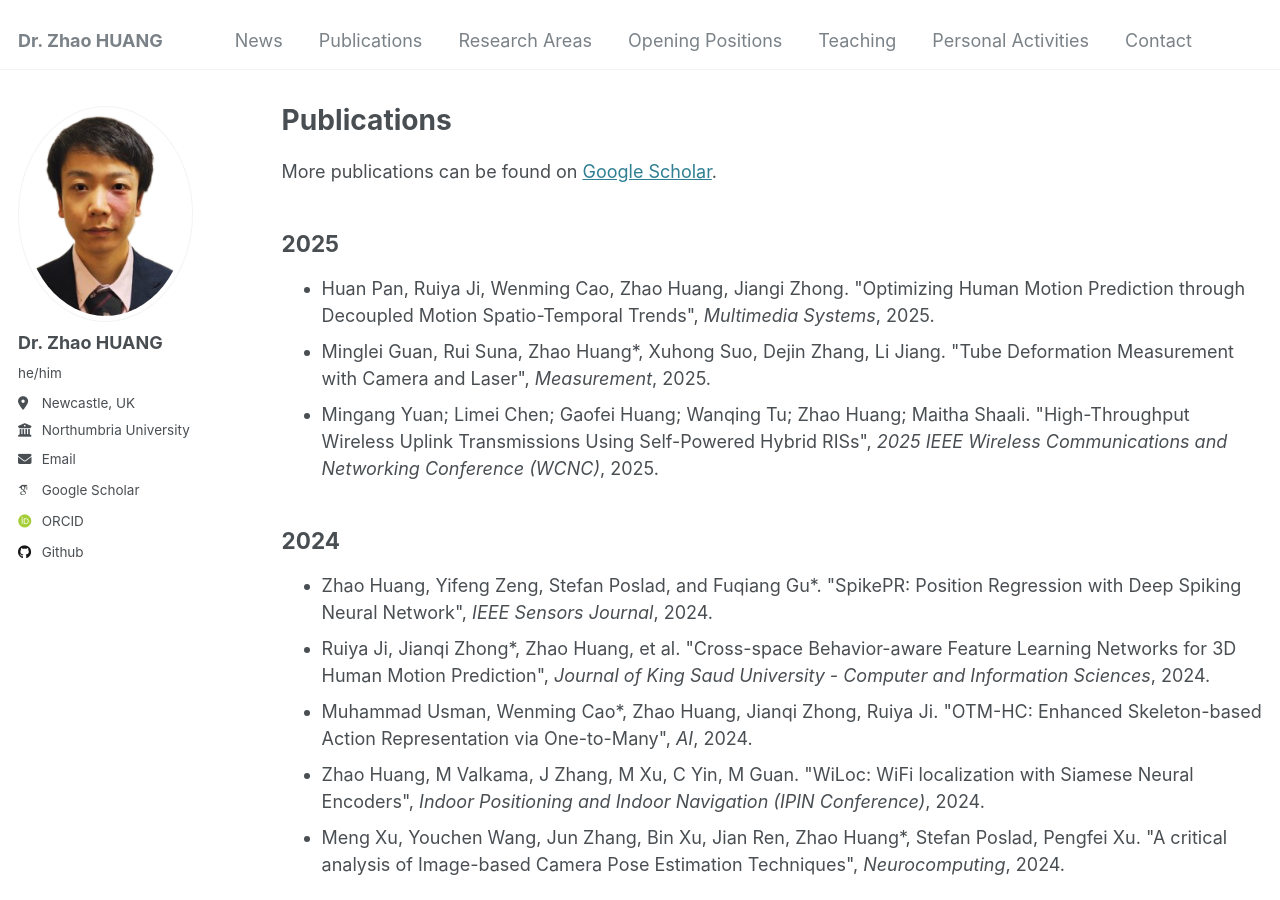
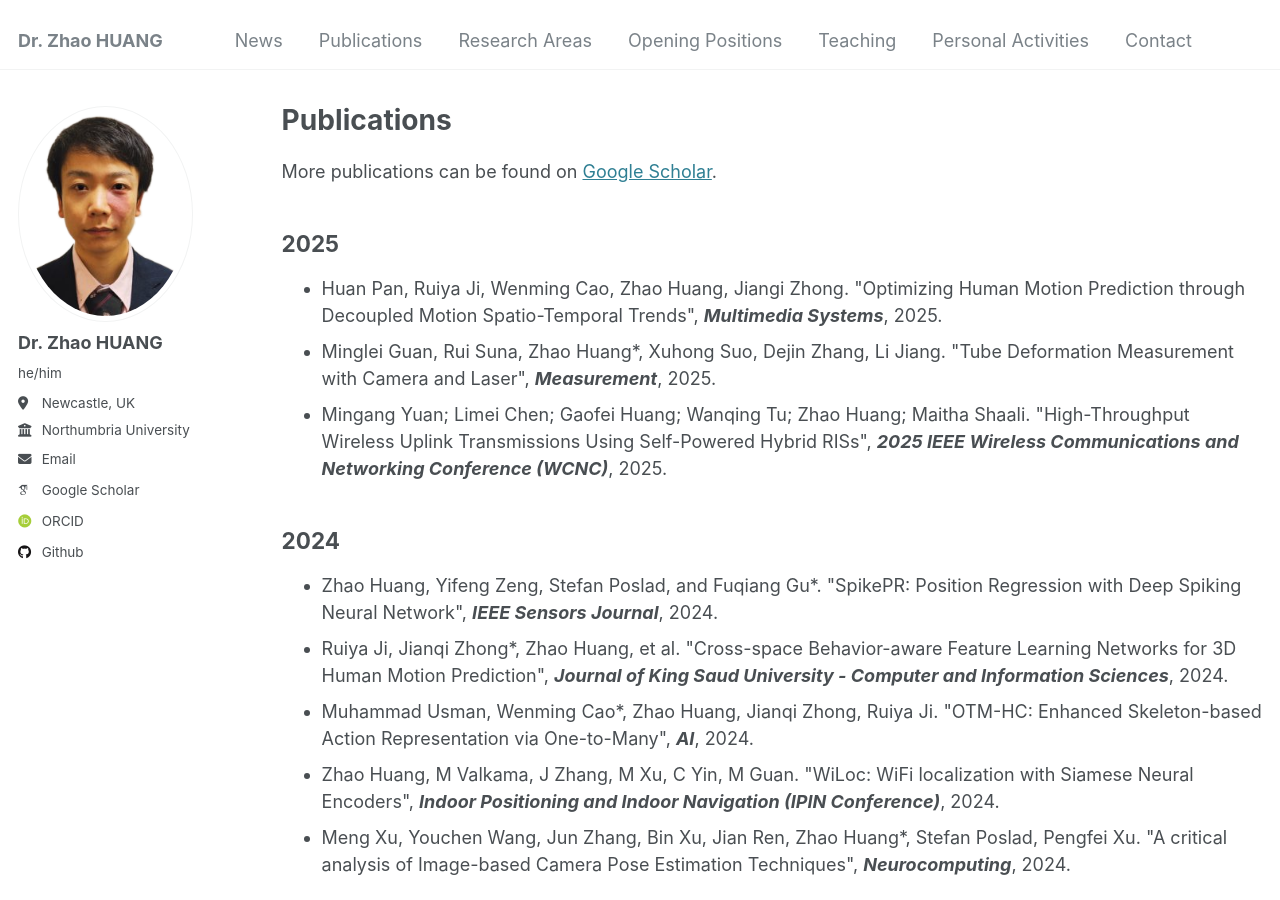
Before and after one commit to ZZ2020zz/ZZ2020zz.github.io, a Jekyll site: the page built from _pages/publications.html, in a window 1280 px wide and 900 px high. Built offline with Jekyll 4.4.1, drawn with Linux system fonts in a browser that asks for light colours; some web fonts are replaced.

Commit message:
Update publications.html

```diff
--- a/_pages/publications.html
+++ b/_pages/publications.html
@@ -21,34 +21,34 @@ author_profile: true
         <section>
             <h2>2025</h2>
             <ul>
-                <li>Huan Pan, Ruiya Ji, Wenming Cao, Zhao Huang, Jiangi Zhong. "Optimizing Human Motion Prediction through Decoupled Motion Spatio-Temporal Trends", <em>Multimedia Systems</em>, 2025.</li>
-                <li>Minglei Guan, Rui Suna, Zhao Huang*, Xuhong Suo, Dejin Zhang, Li Jiang. "Tube Deformation Measurement with Camera and Laser", <em>Measurement</em>, 2025.</li>
-                <li>Mingang Yuan; Limei Chen; Gaofei Huang; Wanqing Tu; Zhao Huang; Maitha Shaali. "High-Throughput Wireless Uplink Transmissions Using Self-Powered Hybrid RISs", <em>2025 IEEE Wireless Communications and Networking Conference (WCNC)</em>, 2025. </li>
+                <li>Huan Pan, Ruiya Ji, Wenming Cao, Zhao Huang, Jiangi Zhong. "Optimizing Human Motion Prediction through Decoupled Motion Spatio-Temporal Trends", <em style="font-style: italic; font-weight: bold;">Multimedia Systems</em>, 2025.</li>
+                <li>Minglei Guan, Rui Suna, Zhao Huang*, Xuhong Suo, Dejin Zhang, Li Jiang. "Tube Deformation Measurement with Camera and Laser", <em style="font-style: italic; font-weight: bold;">Measurement</em>, 2025.</li>
+                <li>Mingang Yuan; Limei Chen; Gaofei Huang; Wanqing Tu; Zhao Huang; Maitha Shaali. "High-Throughput Wireless Uplink Transmissions Using Self-Powered Hybrid RISs", <em style="font-style: italic; font-weight: bold;">2025 IEEE Wireless Communications and Networking Conference (WCNC)</em>, 2025. </li>
              </ul>
             <h2>2024</h2>
             <ul>
-                <li>Zhao Huang, Yifeng Zeng, Stefan Poslad, and Fuqiang Gu*. "SpikePR: Position Regression with Deep Spiking Neural Network", <em>IEEE Sensors Journal</em>, 2024. </li>
-                <li>Ruiya Ji, Jianqi Zhong*, Zhao Huang, et al. "Cross-space Behavior-aware Feature Learning Networks for 3D Human Motion Prediction", <em>Journal of King Saud University - Computer and Information Sciences</em>, 2024. </li>
-                <li>Muhammad Usman, Wenming Cao*, Zhao Huang, Jianqi Zhong, Ruiya Ji. "OTM-HC: Enhanced Skeleton-based Action Representation via One-to-Many", <em>AI</em>, 2024. </li>
-                <li>Zhao Huang, M Valkama, J Zhang, M Xu, C Yin, M Guan. "WiLoc: WiFi localization with Siamese Neural Encoders", <em>Indoor Positioning and Indoor Navigation (IPIN Conference)</em>, 2024. </li>
-                <li>Meng Xu, Youchen Wang, Jun Zhang, Bin Xu, Jian Ren, Zhao Huang*, Stefan Poslad, Pengfei Xu. "A critical analysis of Image-based Camera Pose Estimation Techniques", <em>Neurocomputing</em>, 2024. </li>
+                <li>Zhao Huang, Yifeng Zeng, Stefan Poslad, and Fuqiang Gu*. "SpikePR: Position Regression with Deep Spiking Neural Network", <em style="font-style: italic; font-weight: bold;">IEEE Sensors Journal</em>, 2024. </li>
+                <li>Ruiya Ji, Jianqi Zhong*, Zhao Huang, et al. "Cross-space Behavior-aware Feature Learning Networks for 3D Human Motion Prediction", <em style="font-style: italic; font-weight: bold;">Journal of King Saud University - Computer and Information Sciences</em>, 2024. </li>
+                <li>Muhammad Usman, Wenming Cao*, Zhao Huang, Jianqi Zhong, Ruiya Ji. "OTM-HC: Enhanced Skeleton-based Action Representation via One-to-Many", <em style="font-style: italic; font-weight: bold;">AI</em>, 2024. </li>
+                <li>Zhao Huang, M Valkama, J Zhang, M Xu, C Yin, M Guan. "WiLoc: WiFi localization with Siamese Neural Encoders", <em style="font-style: italic; font-weight: bold;">Indoor Positioning and Indoor Navigation (IPIN Conference)</em>, 2024. </li>
+                <li>Meng Xu, Youchen Wang, Jun Zhang, Bin Xu, Jian Ren, Zhao Huang*, Stefan Poslad, Pengfei Xu. "A critical analysis of Image-based Camera Pose Estimation Techniques", <em style="font-style: italic; font-weight: bold;">Neurocomputing</em>, 2024. </li>
             </ul>
             <h2>2023</h2>
             <ul>
-                <li>Sikang Liu, Zhao Huang, et al. "FILNet: Fast Image-based Indoor Localization Using an Anchor Control Network", <em>Sensors</em>, 2023.</li>
-                <li>Anna Li, Eliane Bodanese, Stefan Poslad, Zhao Huang, Tianwei Hou, Kaishun Wu, Fei Luo. "An Integrated Sensing and Communication System for Fall Detection and Recognition Using Ultra-Wideband Signals", <em>IEEE Internet of Things Journal</em>, 2023. </li>
-                <li>Zhao Huang, Stefan Poslad, Qingquan Li, Bisheng Yang, Jizhe Xia, Bang Wu, Zhaoliang Luan, Yonglei Fan. "DeepWE: A Deep Bayesian Active Learning Waypoint Estimator for Indoor walkers", <em>IEEE Internet of Things Journal</em>, 2023. </li>
+                <li>Sikang Liu, Zhao Huang, et al. "FILNet: Fast Image-based Indoor Localization Using an Anchor Control Network", <em style="font-style: italic; font-weight: bold;">Sensors</em>, 2023.</li>
+                <li>Anna Li, Eliane Bodanese, Stefan Poslad, Zhao Huang, Tianwei Hou, Kaishun Wu, Fei Luo. "An Integrated Sensing and Communication System for Fall Detection and Recognition Using Ultra-Wideband Signals", <em style="font-style: italic; font-weight: bold;">IEEE Internet of Things Journal</em>, 2023. </li>
+                <li>Zhao Huang, Stefan Poslad, Qingquan Li, Bisheng Yang, Jizhe Xia, Bang Wu, Zhaoliang Luan, Yonglei Fan. "DeepWE: A Deep Bayesian Active Learning Waypoint Estimator for Indoor walkers", <em style="font-style: italic; font-weight: bold;">IEEE Internet of Things Journal</em>, 2023. </li>
             </ul>
             <h2>2022</h2>
             <ul>
-                <li>Zhao Huang, Stefan Poslad, Qingquan Li, Jianping Li, Chi Chen. "Landmark Detection Based on Human Activity Recognition for Automatic Floor Plan Construction", <em>18th EAI International Conference on Collaborative Computing</em>, 2022. </li>
+                <li>Zhao Huang, Stefan Poslad, Qingquan Li, Jianping Li, Chi Chen. "Landmark Detection Based on Human Activity Recognition for Automatic Floor Plan Construction", <em style="font-style: italic; font-weight: bold;">18th EAI International Conference on Collaborative Computing</em>, 2022. </li>
             </ul>
             <h2>2019</h2>
             <ul>
-                <li>Zhao Huang, Jizhe Xia, Fan Li, Zhen Li, Qingquan Li. "A Peak Traffic Congestion Prediction Method Based on Bus Driving Time", <em>Entropy</em>, 2019. </li>
-                <li>Zhao Huang, Qingquan Li, Fan Li, Jizhe Xia. "A novel bus-dispatching model based on passenger flow and arrival time prediction", <em>IEEE ACCESS</em>, 2019. </li>
-                <li>Zhao Huang, Qingquan Li, Jizhe Xia, Fan Li. "Passenger Satisfaction Prediction Method Based on Driving Time", <em>Computing, Communications and IoT Applications Conference (ComComAp2019)</em>, 2019. </li>
-                <li>Zhao Huang, Weixing Xue, Baoding Zhou. "A weighted K neighborhood indoor localization method based on CSI", <em>Journal of Geomatics</em>, 2019. </li>
+                <li>Zhao Huang, Jizhe Xia, Fan Li, Zhen Li, Qingquan Li. "A Peak Traffic Congestion Prediction Method Based on Bus Driving Time", <em style="font-style: italic; font-weight: bold;">Entropy</em>, 2019. </li>
+                <li>Zhao Huang, Qingquan Li, Fan Li, Jizhe Xia. "A novel bus-dispatching model based on passenger flow and arrival time prediction", <em style="font-style: italic; font-weight: bold;">IEEE ACCESS</em>, 2019. </li>
+                <li>Zhao Huang, Qingquan Li, Jizhe Xia, Fan Li. "Passenger Satisfaction Prediction Method Based on Driving Time", <em style="font-style: italic; font-weight: bold;">Computing, Communications and IoT Applications Conference (ComComAp2019)</em>, 2019. </li>
+                <li>Zhao Huang, Weixing Xue, Baoding Zhou. "A weighted K neighborhood indoor localization method based on CSI", <em style="font-style: italic; font-weight: bold;">Journal of Geomatics</em>, 2019. </li>
             </ul>
         </section>
     </main>
```
